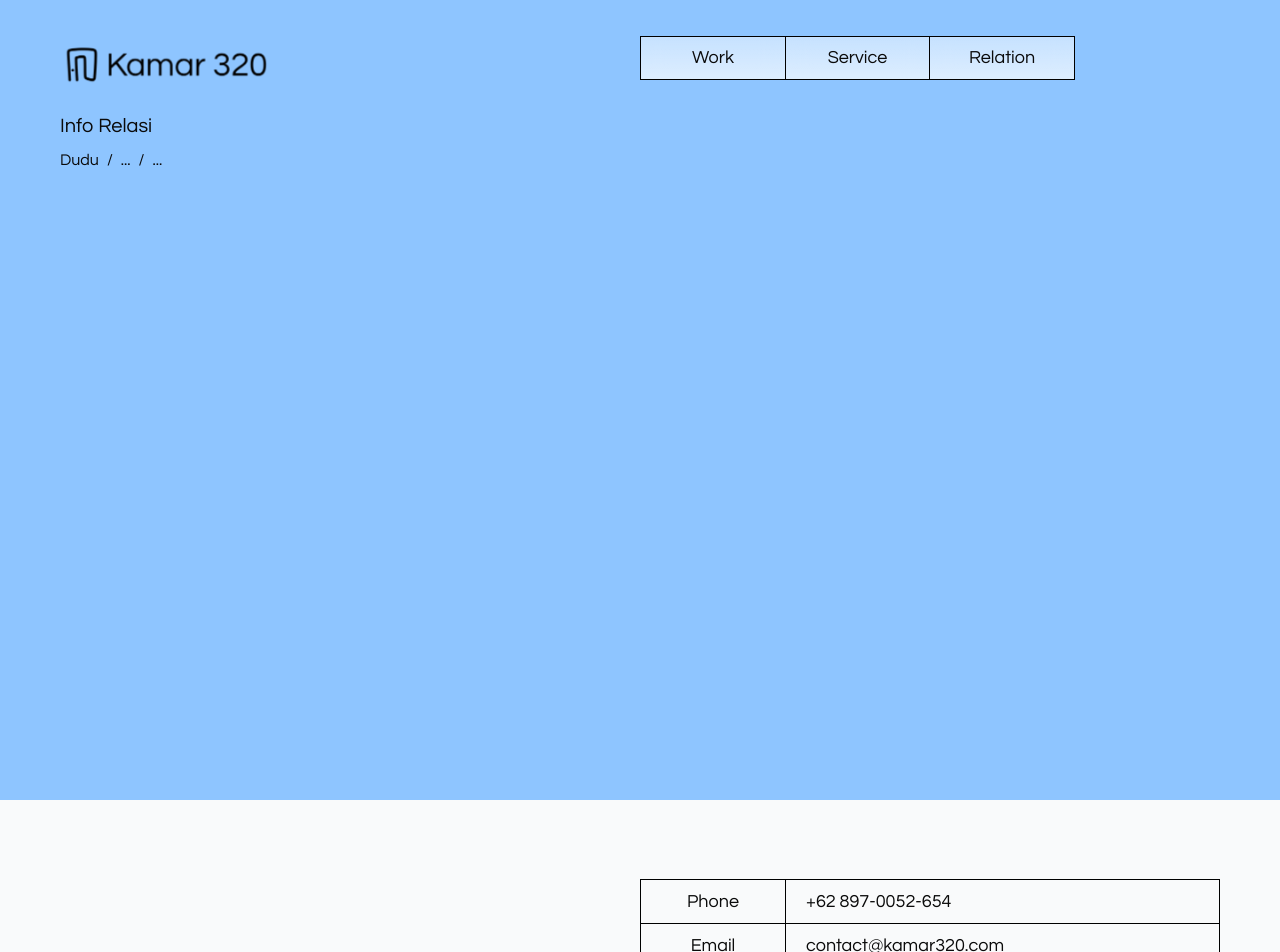
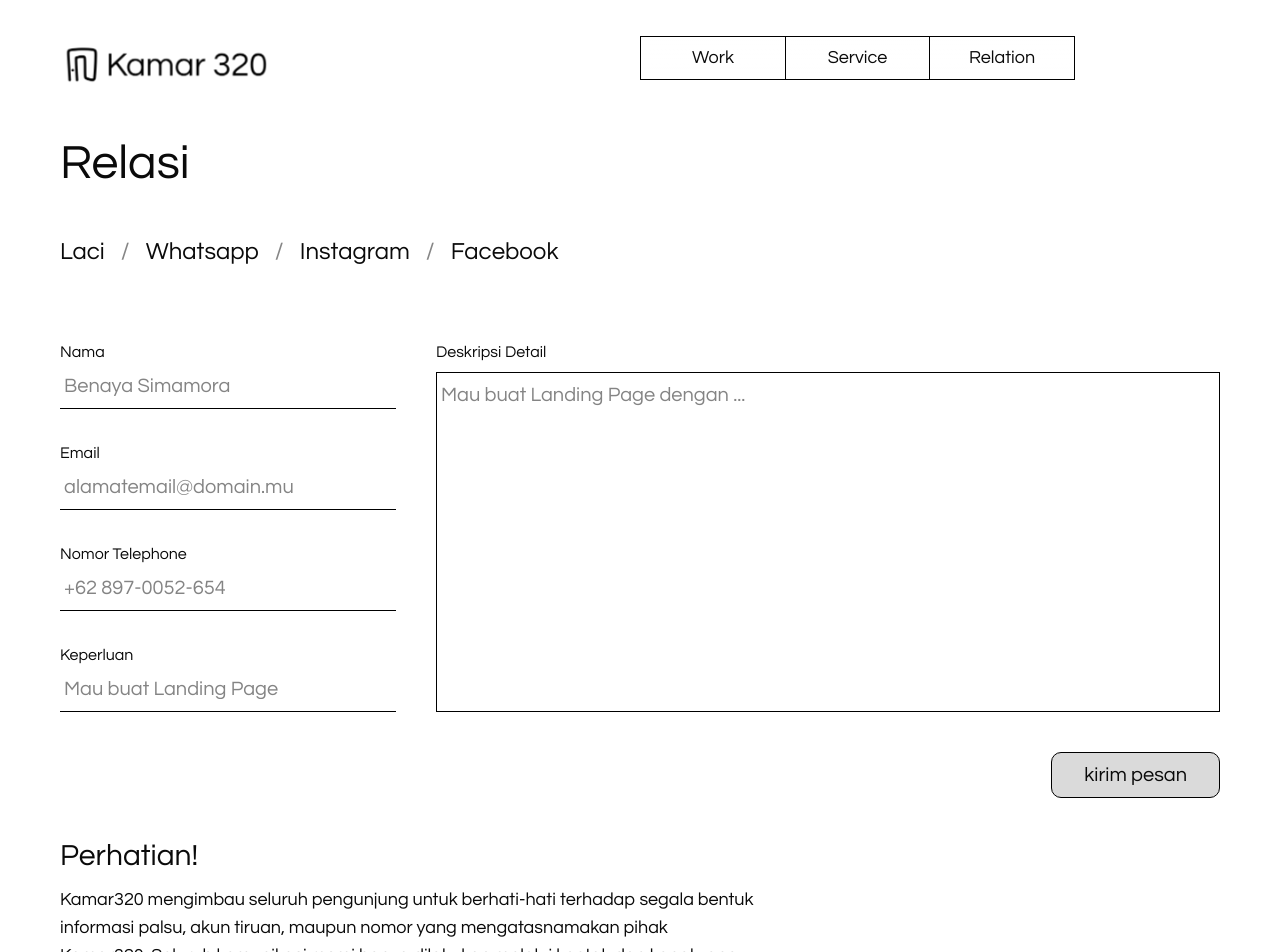
Before and after one commit to benayajosuaa/Frontend-Kav320, a Next.js app: page /contact in a window 1280 px wide. Shown: the top 952 px of the page. Built offline with nearby package versions, Linux system fonts and the light colour scheme.

Commit message:
update : penyempurnaan tahap 1 untuk contact us

```diff
--- a/src/app/(public)/contact/page.tsx
+++ b/src/app/(public)/contact/page.tsx
@@ -1,6 +1,7 @@
 import Navbar from "../../../components/navbar"
 import Footer from "../../../components/footer"
 import { Questrial } from "next/font/google";
+
 
 const quesFont = Questrial({
   subsets: ["latin"],
@@ -8,31 +9,143 @@ const quesFont = Questrial({
 });
 
 
+
+
 export default function HomePage(){
     return (
-        <div className={`${quesFont.className} `}>
-            <div className="fixed z-30 w-full">
+        <div className={`${quesFont.className} bg-transparent`}>
+            <div className="fixed z-30 w-full bg-transparent">
                 <Navbar/>
             </div>
-            <div className="h-screen bg-blue-300">
-                <div className="p-15 pt-28">
-                    <div className="flex flex-col gap-y-2">
-                        {/* judul */}
-                        <div className="text-xl">
-                            Info Relasi
+            <div>
+                <div className="px-5 py-14 sm:px-8 md:px-10 lg:px-15 lg:py-15">
+                    <div className="flex flex-col gap-y-10">
+                        {/* SECTION JUDUL */}
+                        <div className="pt-18 pb-2 sm:pt-20">
+                            <h1 className="text-4xl sm:text-5xl">Relasi</h1>
                         </div>
-                        {/* section */}
-                        <div className="flex flex-row gap-x-2">
-                            <div>Dudu</div>
-                            <div>/</div>
-                            <div>...</div>
-                            <div>/</div>
-                            <div>...</div>
+
+                        {/* SECTION NAVBAR */}
+                        <div className="flex flex-wrap gap-x-3 gap-y-2 pb-6 text-lg sm:gap-x-4 sm:text-xl md:text-2xl lg:pb-8">
+                            <div className="font-medium">Laci</div>
+                            <div className="font-light text-[#868686]">/</div>
+                            <div className="font-medium">Whatsapp</div>
+                            <div className="font-light text-[#868686]">/</div>
+                            <div className="font-medium">Instagram</div>
+                            <div className="font-light text-[#868686]">/</div>
+                            <div className="font-medium">Facebook</div>
+                        </div>
+
+                        {/* FORM CONTACT */}
+                        <div className="flex flex-col gap-8 md:gap-10 lg:flex-row lg:items-stretch">
+                            {/* BAGIAN_FORM_1 */}
+                            <div className="basis-full  p-4 sm:p-5 md:p-6 lg:basis-3/10 lg:p-0">
+                                <div className="flex h-full flex-col gap-y-8">
+                                    {/* Nama */}
+                                    <div className="flex flex-col">
+                                        <span>
+                                            <h1  className="text-base">Nama</h1>
+                                        </span>
+                                        <span>
+                                            <input
+                                                className="w-full border-b border-black px-1 py-2 pr-5 text-base font-medium outline-none sm:text-lg md:text-xl"
+                                                type="text"
+                                                placeholder="Benaya Simamora"
+                                            />
+                                        </span>
+                                    </div>
+                                    {/* Email */}
+                                    <div className="flex flex-col">
+                                        <span>
+                                            <h1 className="text-base">Email</h1>
+                                        </span>
+                                        <span>
+                                            <input
+                                                className="w-full border-b border-black px-1 py-2 pr-5 text-base font-medium outline-none sm:text-lg md:text-xl"
+                                                type="email"
+                                                placeholder="alamatemail@domain.mu"
+                                            />
+                                        </span>
+                                    </div>
+                                    {/* Phone */}
+                                    <div className="flex flex-col">
+                                        <span>
+                                            <h1 className="text-base">Nomor Telephone</h1>
+                                        </span>
+                                        <span>
+                                            <input
+                                                className="w-full border-b border-black px-1 py-2 pr-5 text-base font-medium outline-none sm:text-lg md:text-xl"
+                                                type="tel"
+                                                placeholder="+62 897-0052-654"
+                                            />
+                                        </span>
+                                    </div>
+                                    {/* Title */}
+                                    <div className="flex flex-col">
+                                        <span>
+                                            <h1 className="text-base">Keperluan</h1>
+                                        </span>
+                                        <span>
+                                            <input
+                                                className="w-full border-b border-black px-1 py-2 pr-5 text-base font-medium outline-none sm:text-lg md:text-xl"
+                                                type="text"
+                                                placeholder="Mau buat Landing Page"
+                                            />
+                                        </span>
+                                    </div>
+                                </div>
+                            </div>
+
+                            {/* BAGIAN_2_FORM */}
+                            <div className="basis-full  p-4 sm:p-5 md:p-6 lg:basis-7/10 lg:p-0">
+                                <div className="flex h-full flex-col">
+                                    <div className="pb-2">
+                                        <h1 className="text-base">Deskripsi Detail</h1>
+                                    </div>
+                                    <div className="w-full flex-1">
+                                        <textarea
+                                            className="h-full min-h-52 w-full resize-none border border-black px-1 py-2 pr-5 text-base font-medium outline-none sm:min-h-60 sm:text-lg md:min-h-64 md:text-xl lg:min-h-64"
+                                            placeholder="Mau buat Landing Page dengan ... "
+                                        />
+                                    </div>
+                                </div>
+                            </div>
+                        </div>
+
+
+                        {/* BUTTON */}
+                        <div>
+                            <div className="flex items-center justify-stretch sm:justify-end">
+                                <button className="w-full rounded-lg border border-black bg-[#dadada] px-6 py-2 text-base sm:w-auto sm:px-8 sm:text-lg md:text-xl">
+                                    kirim pesan
+                                </button>
+                            </div>
+                        </div>
+
+
+                        {/* PEMBERITAHUAN */}
+                        <div className="flex flex-col gap-y-3">
+                            <div>
+                                <h1 className="text-2xl sm:text-3xl">Perhatian!</h1>
+                            </div>
+                            <div className="flex text-base sm:text-lg">
+                                <p className="w-full md:max-w-[75%] lg:basis-3/5">
+                                    Kamar320 mengimbau seluruh pengunjung untuk berhati-hati terhadap segala bentuk informasi palsu,
+                                    akun tiruan, maupun nomor yang mengatasnamakan pihak Kamar320.
+                                    Seluruh komunikasi resmi hanya dilakukan melalui kontak dan kanal
+                                    yang telah dicantumkan secara resmi oleh Kamar320,
+                                    termasuk nomor telepon resmi: +62 897-0052-654.
+                                    Kami tidak pernah meminta password, kode OTP, ataupun data pribadi sensitif melalui
+                                    chat pribadi maupun pihak ketiga. Jika menemukan aktivitas mencurigakan atau
+                                    informasi yang diragukan kebenarannya, harap segera melakukan verifikasi melalui kontak resmi Kamar320.
+                                </p>
+                            </div>
                         </div>
                     </div>
+
                 </div>
             </div>
-            <div>
+            <div className="relative z-20">
                 <Footer/>
             </div>
         </div>
```
